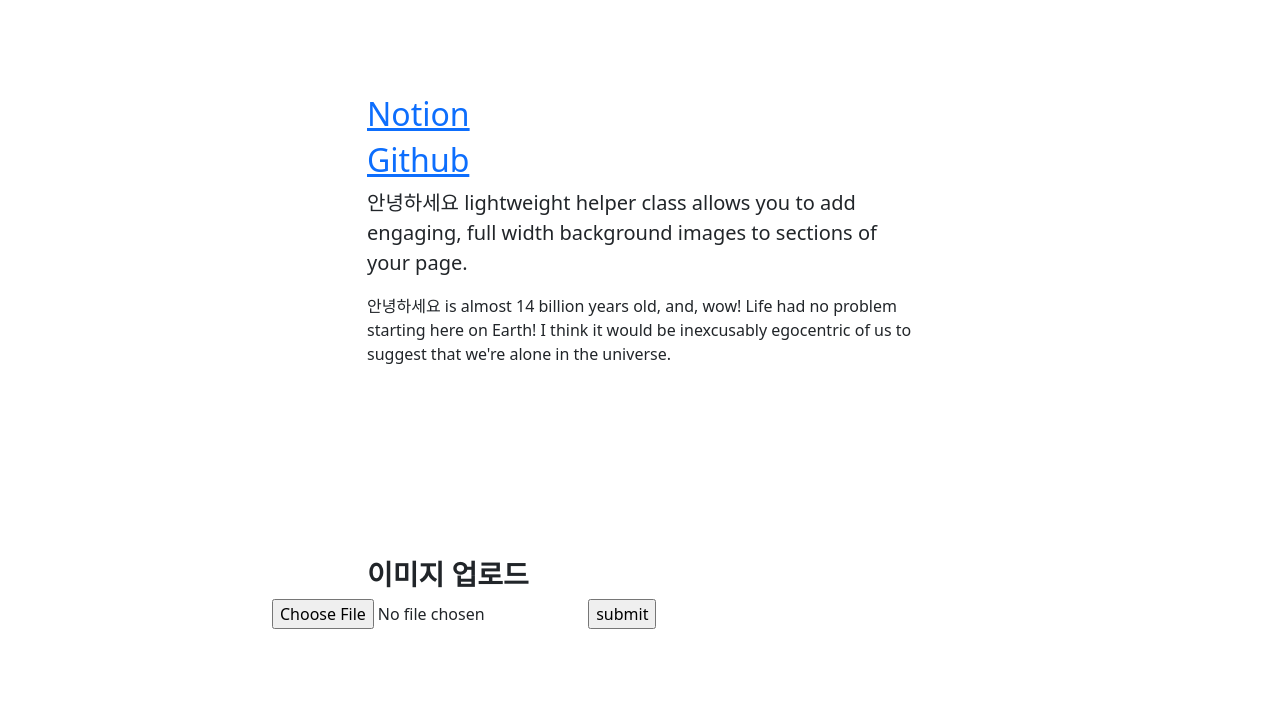
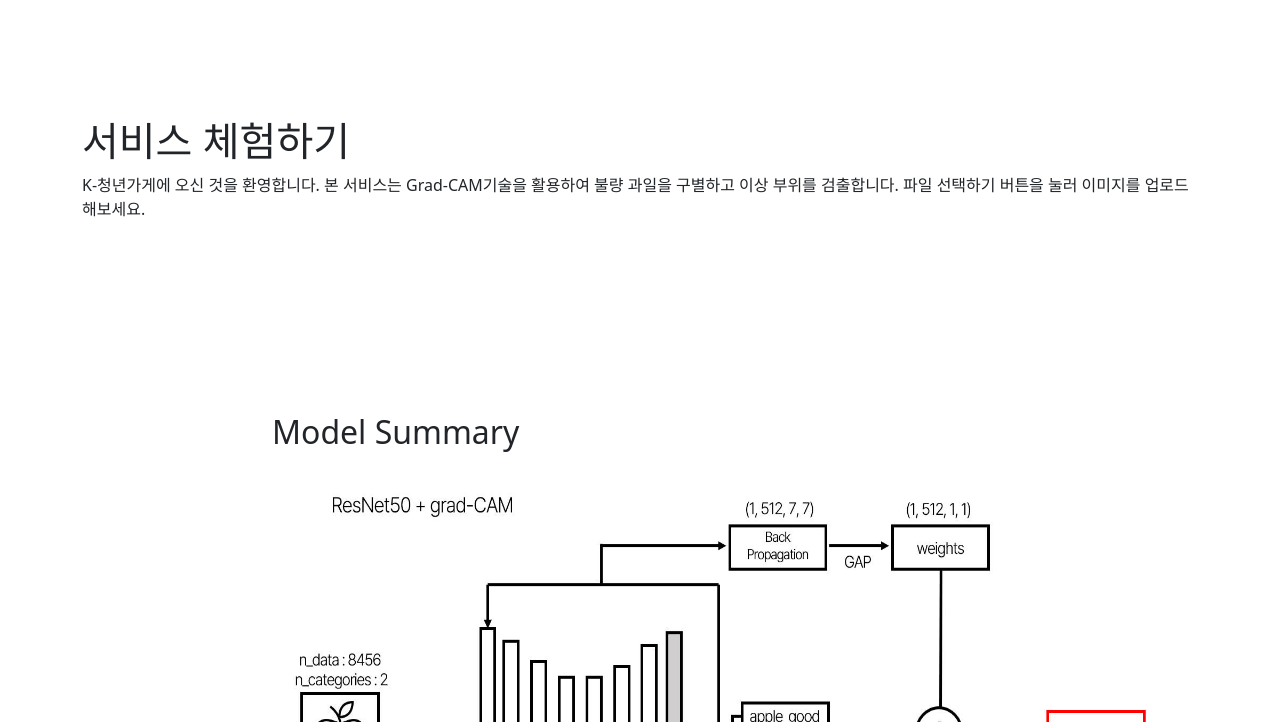
Before and after one commit to dh5473/k_youth, a Flask app: page / in a window 1280 px wide. Shown: the part 451-1173 px from the top of the page. Run offline with Flask 2, Linux system fonts and the light colour scheme; some libraries are stand-ins or nearby versions.

Commit message:
modified html

```diff
--- a/templates/index.html
+++ b/templates/index.html
@@ -27,51 +27,30 @@
             </div>
         </nav>
         <!-- Header - set the background image for the header in the line below-->
-        <header class="py-5 bg-image-full" style="background-image: url('https://source.unsplash.com/wfh8dDlNFOk/1600x900')">
-            <div class="text-center my-5">
-                <img class="img-fluid rounded-circle mb-4" src="https://cdn-icons-png.flaticon.com/512/1676/1676863.png" width="150" height="150" alt="..." />
-                <h1 class="text-white fs-3 fw-bolder">XAI를 활용한 스몰 스마트 팩토리</h1>
-                <p class="text-white-50 mb-0">강돈혁 김서진</p>
+        <header class="py-6 bg-image-full" style="background-image: url('https://github.com/dh5473/k_youth/blob/main/design/background.jpg?raw=true')">
+            <div class="text-end">
+                <h1 class="text-white fs-7 fw-bolder mx-5 my-3">XAI를 활용한</h1>
+                <h1 class="text-white fs-7 fw-bolder mx-5 my-3">스몰 스마트 팩토리</h1>
+                <h3 class="text-white fs-3 fw-normal mx-5 my-3">강돈혁 김서진</h3>
             </div>
         </header>
         <!-- Content section-->
         <section class="py-5">
             <div class="container my-5">
-                <div class="row justify-content-center">
-                    <div class="col-lg-6">
-                        <h2><a href="https://deepdaiv.notion.site/XAI-b4cffad4091f400ea5b8bd3462bd79c8" target="_blank">Notion</a></h2>
-                        <h2><a href="https://github.com/dh5473/k_youth" target="_blank">Github</a></h2>
-                        <p class="lead">안녕하세요 lightweight helper class allows you to add engaging, full width background images to sections of your page.</p>
-                        <p class="mb-0">안녕하세요 is almost 14 billion years old, and, wow! Life had no problem starting here on Earth! I think it would be inexcusably egocentric of us to suggest that we're alone in the universe.</p>
-                    </div>
-                </div>
-            </div>
-        </section>
-        <!-- Content section-->
-        <section class="py-5">
-            <div class="container my-5">
-                <div class="row justify-content-center">
-                    <div class="col-lg-6">
-                        <h2 class="fs-3 fw-bolder">이미지 업로드</h2>
-                    </div>
-                    <div class="col-lg-8">
+                <div class="row justify-start-center">
                     {% if filename %}
                         <div>
                             <table>
                                 <tr>
-                                        <td><img alt="" src="{{filename}}" width="224" height="224" /></td>
-                                        <td><img alt="" src="{{heatmap}}" /></td>
-                                        <td><img alt="" src="{{gb}}" /></td>
-                                        <td><img alt="" src="{{cam_gb}}" /></td>
+                                    <td><img alt="" src="{{filename}}" width="350" height="350" /></td>
+                                    <td><img alt="" src="{{heatmap}}" width="350" height="350" /></td>
+                                    <td><img alt="" src="{{gb}}" width="350" height="350" /></td>
+                                    <td><img alt="" src="{{cam_gb}}" width="350" height="350" /></td>
                                 <tr>
                             </table>
                         </div>
-
-
                         <div>
-
                             <p>{{label}} {{probability}}</p>
-
                         </div>
                     {% endif %}
                     <form method="post" action="/upload" enctype="multipart/form-data">
@@ -80,6 +59,29 @@
                     </form>
                 </div>
             </div>
+        </section>
+        <!-- Content section-->
+        <section class="py-5">
+            <div class="container my-5">
+                <h1>서비스 체험하기</h1>
+                <p class="fs-6 mb-0">K-청년가게에 오신 것을 환영합니다. 본 서비스는 Grad-CAM기술을 활용하여 불량 과일을 구별하고 이상 부위를 검출합니다. 파일 선택하기 버튼을 눌러 이미지를 업로드해보세요.</p>
+            </div>
+        </section>
+        <!-- Content section-->
+        <section class="py-5">
+            <div class="container my-5">
+                <div class="row justify-content-center">
+                    <div class="col-lg-8">
+                        <h2>Model Summary</h2><br>
+                        <img src="https://github.com/dh5473/k_youth/blob/main/design/model_summary.jpg?raw=true" width="1000" height="500">
+                    </div>
+                </div>
+            </div>
+        </section>
+        <!-- Content section-->
+        <section class="py-5">
+            <div class="container my-5">
+                <p class="fs-6 mb-0">모델과 프로젝트 소개는 <a href="https://deepdaiv.notion.site/XAI-b4cffad4091f400ea5b8bd3462bd79c8" target="_blank">노션</a>에, 코드는 <a href="https://github.com/dh5473/k_youth" target="_blank">깃허브</a>에 기재되어 있습니다.</p>
             </div>
         </section>
         <!-- Image element - set the background image for the header in the line below-->
@@ -101,7 +103,7 @@
         </section>
         <!-- Footer-->
         <footer class="py-5 bg-dark">
-            <div class="container"><p class="m-0 text-center text-white">Copyright &copy; Your Website 2022</p></div>
+            <div class="container"><p class="m-0 text-center text-white">&copy; deep daiv. </p></div>
         </footer>
         <!-- Bootstrap core JS-->
         <script src="https://cdn.jsdelivr.net/npm/bootstrap@5.1.3/dist/js/bootstrap.bundle.min.js"></script>
```
Lines whose indentation alone changed are shown as unchanged.
